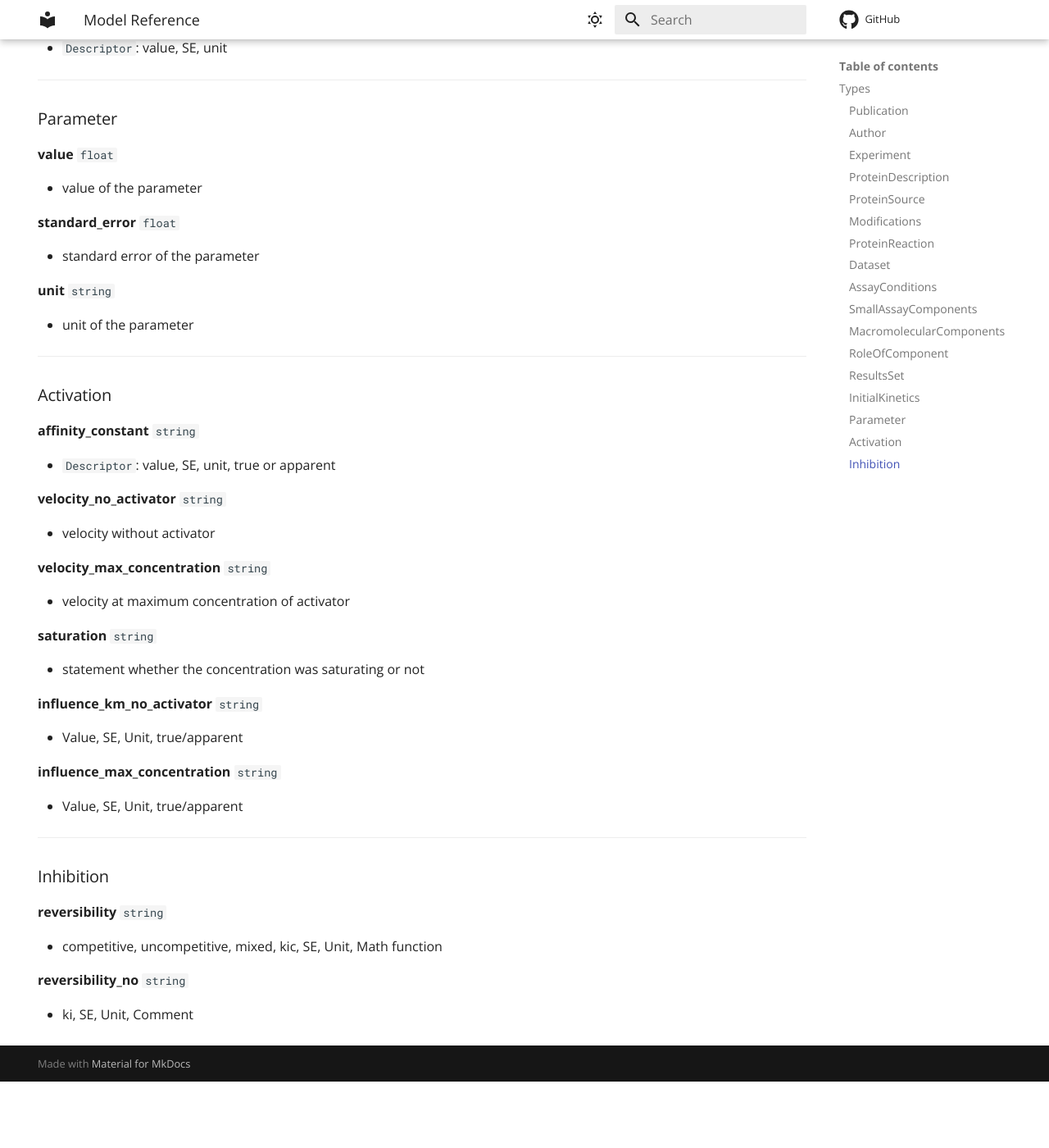
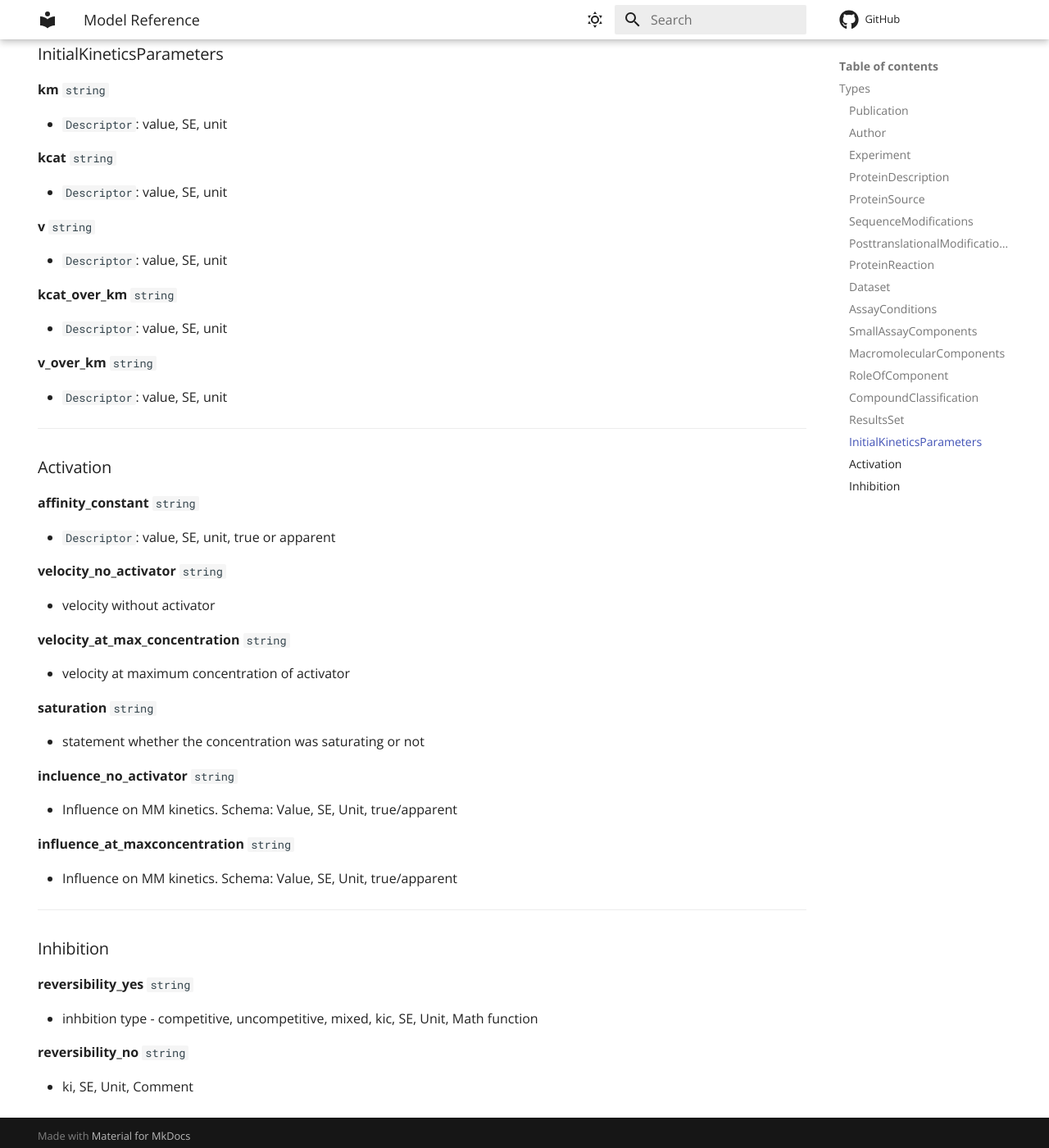
Before and after one commit to EnzymeML/strenda-specifications, an MkDocs documentation site: the page built from docs/model.md, in a window 1280 px wide and 1400 px high, scrolled down 7422 px. Shown: the whole window at 82% size. Built offline with MkDocs 1.6.1 and Material for MkDocs 9.7.7, drawn with Linux system fonts in a browser that asks for light colours; comment, search, counter and statistics services are not loaded; before the commit the page ends 8741 px from its top, so only the background shows below that; some of the changed text lies outside the part shown.

Commit message:
Model update

````diff
--- a/docs/model.md
+++ b/docs/model.md
@@ -15,51 +15,52 @@
         experiment(Experiment)
         proteindescription(ProteinDescription)
         proteinsource(ProteinSource)
-        modifications(Modifications)
+        sequencemodifications(SequenceModifications)
+        posttranslationalmodifications(PosttranslationalModifications)
         proteinreaction(ProteinReaction)
         dataset(Dataset)
         assayconditions(AssayConditions)
         smallassaycomponents(SmallAssayComponents)
         macromolecularcomponents(MacromolecularComponents)
         roleofcomponent(RoleOfComponent)
+        compoundclassification(CompoundClassification)
         resultsset(ResultsSet)
-        initialkinetics(InitialKinetics)
-        parameter(Parameter)
+        initialkineticsparameters(InitialKineticsParameters)
         activation(Activation)
         inhibition(Inhibition)
         publication(Publication) --> author(Author)
         publication(Publication) --> experiment(Experiment)
         experiment(Experiment) --> proteindescription(ProteinDescription)
-        proteindescription(ProteinDescription) --> modifications(Modifications)
+        proteindescription(ProteinDescription) --> sequencemodifications(SequenceModifications)
+        proteindescription(ProteinDescription) --> posttranslationalmodifications(PosttranslationalModifications)
         proteindescription(ProteinDescription) --> proteinsource(ProteinSource)
         proteindescription(ProteinDescription) --> proteinreaction(ProteinReaction)
         proteindescription(ProteinDescription) --> dataset(Dataset)
         dataset(Dataset) --> assayconditions(AssayConditions)
         dataset(Dataset) --> resultsset(ResultsSet)
-        resultsset(ResultsSet) --> initialkinetics(InitialKinetics)
+        assayconditions(AssayConditions) --> smallassaycomponents(SmallAssayComponents)
+        assayconditions(AssayConditions) --> macromolecularcomponents(MacromolecularComponents)
+        macromolecularcomponents(MacromolecularComponents) --> roleofcomponent(RoleOfComponent)
+        resultsset(ResultsSet) --> initialkineticsparameters(InitialKineticsParameters)
         resultsset(ResultsSet) --> activation(Activation)
         resultsset(ResultsSet) --> inhibition(Inhibition)
-        initialkinetics(InitialKinetics) --> parameter(Parameter)
-        initialkinetics(InitialKinetics) --> parameter(Parameter)
-        initialkinetics(InitialKinetics) --> parameter(Parameter)
-        initialkinetics(InitialKinetics) --> parameter(Parameter)
-        initialkinetics(InitialKinetics) --> parameter(Parameter)
 
         click publication "#publication" "Go to Publication"
         click author "#author" "Go to Author"
         click experiment "#experiment" "Go to Experiment"
         click proteindescription "#proteindescription" "Go to ProteinDescription"
         click proteinsource "#proteinsource" "Go to ProteinSource"
-        click modifications "#modifications" "Go to Modifications"
+        click sequencemodifications "#sequencemodifications" "Go to SequenceModifications"
+        click posttranslationalmodifications "#posttranslationalmodifications" "Go to PosttranslationalModifications"
         click proteinreaction "#proteinreaction" "Go to ProteinReaction"
         click dataset "#dataset" "Go to Dataset"
         click assayconditions "#assayconditions" "Go to AssayConditions"
         click smallassaycomponents "#smallassaycomponents" "Go to SmallAssayComponents"
         click macromolecularcomponents "#macromolecularcomponents" "Go to MacromolecularComponents"
         click roleofcomponent "#roleofcomponent" "Go to RoleOfComponent"
+        click compoundclassification "#compoundclassification" "Go to CompoundClassification"
         click resultsset "#resultsset" "Go to ResultsSet"
-        click initialkinetics "#initialkinetics" "Go to InitialKinetics"
-        click parameter "#parameter" "Go to Parameter"
+        click initialkineticsparameters "#initialkineticsparameters" "Go to InitialKineticsParameters"
         click activation "#activation" "Go to Activation"
         click inhibition "#inhibition" "Go to Inhibition"
     ```
@@ -69,9 +70,9 @@
 
 
 ### Publication
+This is the publication that includes the experimental results of an enzyme kinetics characterization.
 
-
-__title__ `string`
+__title__* `string`
 
 - Title of the publication
 
@@ -97,7 +98,7 @@
 ### Author
 
 
-__name__ `string`
+__name__* `string`
 
 - name of the author. Nomenclature: Family name initials first name
 
@@ -154,29 +155,31 @@
 ### ProteinDescription
 
 
-__uniprotkb_id__ `string`
+__uniprotkb_ac__ `string`
 
 - identifier obtained from UniProtKB
 
 
-__name__ `string`
+__protein_name__ `string`
 
 - name of the protein as of UniProtKB
 
 
-__sequence__ `string`
+__protein_sequence__ [`SequenceModifications`](#sequencemodifications)
+
+- amino acid sequence as from UniProtKB
 
 
-__modifications__ [`Modifications`](#modifications)
+__posttranslational_modifications__ [`PosttranslationalModifications`](#posttranslationalmodifications)
 
 
-__source__ [`ProteinSource`](#proteinsource)
+__protein_source__ [`ProteinSource`](#proteinsource)
 
 
 __reaction__ [`ProteinReaction`](#proteinreaction)
 
 
-__characteristics__ [`list[Dataset]`](#dataset)
+__protein_characterization__ [`list[Dataset]`](#dataset)
 
 
 ------
@@ -221,7 +224,7 @@
 
 ------
 
-### Modifications
+### SequenceModifications
 
 
 __sequence_modification__ `string`
@@ -229,12 +232,17 @@
 - modified amino acid sequence
 
 
-__type_of_modification__ `string`
+__specification_of_the_type_of_modification__ `string`
 
-- Description of the Types of modifications
+- Description of the types of modifications
 
 
-__determination_ptm__ `string`
+------
+
+### PosttranslationalModifications
+
+
+__determination_of_ptm__ `string`
 
 - Phosphorylation, Glycosylation, Acetylation, Hydroxylation, Methylation, Other
 
@@ -272,7 +280,12 @@
 __assay_conditions__ [`list[AssayConditions]`](#assayconditions)
 
 
-__result_set__ [`list[ResultsSet]`](#resultsset)
+__results_set__ [`list[ResultsSet]`](#resultsset)
+
+
+__doi__ `string`
+
+- DOI of the dataset
 
 
 ------
@@ -280,24 +293,19 @@
 ### AssayConditions
 
 
-__small_assay_components__ `list[string]`
+__small_assay_components__ [`SmallAssayComponents`](#smallassaycomponents)
 
 - Description of the compound used in the assay
 
 
-__macro_molecular_components__ `list[string]`
+__macromolecular_components__ [`MacromolecularComponents`](#macromolecularcomponents)
 
 - Description of the macromolecular components
 
 
-__protein_concentration__ `float`
+__concentration_of_the_assayed_protein__ `string`
 
 - value with unit
-
-
-__protein_concentration_unit__ `string`
-
-- unit of the protein concentration
 
 
 __description_of_concentration_measurement__ `string`
@@ -442,15 +450,38 @@
 
 ------
 
+### CompoundClassification
+
+
+__protein__ `string`
+
+
+__carbohydrate__ `string`
+
+
+__dna__ `string`
+
+
+__rna__ `string`
+
+
+__lipid__ `string`
+
+
+__other__ `string`
+
+
+------
+
 ### ResultsSet
 
 
 __name__ `string`
 
-- Name of the result set
+- Name of the results set
 
 
-__initial_kinetics__ [`InitialKinetics`](#initialkinetics)
+__initial_kinetic_parameters__ [`InitialKineticsParameters`](#initialkineticsparameters)
 
 - Km, kcat, V, kcat/Km, V/Km
 
@@ -463,53 +494,28 @@
 
 ------
 
-### InitialKinetics
+### InitialKineticsParameters
 
 
-__placeholder__ `string`
-
-- placeholder for the type of kinetics
-
-
-__km__ [`Parameter`](#parameter)
+__km__ `string`
 
 - `Descriptor`: value, SE, unit
 
-__kcat__ [`Parameter`](#parameter)
+__kcat__ `string`
 
 - `Descriptor`: value, SE, unit
 
-__v__ [`Parameter`](#parameter)
+__v__ `string`
 
 - `Descriptor`: value, SE, unit
 
-__kcat_over_km__ [`Parameter`](#parameter)
+__kcat_over_km__ `string`
 
 - `Descriptor`: value, SE, unit
 
-__v_over_km__ [`Parameter`](#parameter)
+__v_over_km__ `string`
 
 - `Descriptor`: value, SE, unit
-
-------
-
-### Parameter
-
-
-__value__ `float`
-
-- value of the parameter
-
-
-__standard_error__ `float`
-
-- standard error of the parameter
-
-
-__unit__ `string`
-
-- unit of the parameter
-
 
 ------
 
@@ -525,7 +531,7 @@
 - velocity without activator
 
 
-__velocity_max_concentration__ `string`
+__velocity_at_max_concentration__ `string`
 
 - velocity at maximum concentration of activator
 
@@ -535,14 +541,14 @@
 - statement whether the concentration was saturating or not
 
 
-__influence_km_no_activator__ `string`
+__incluence_no_activator__ `string`
 
-- Value, SE, Unit, true/apparent
+- Influence on MM kinetics. Schema: Value, SE, Unit, true/apparent
 
 
-__influence_max_concentration__ `string`
+__influence_at_maxconcentration__ `string`
 
-- Value, SE, Unit, true/apparent
+- Influence on MM kinetics. Schema: Value, SE, Unit, true/apparent
 
 
 ------
@@ -550,9 +556,9 @@
 ### Inhibition
 
 
-__reversibility__ `string`
+__reversibility_yes__ `string`
 
-- competitive, uncompetitive, mixed, kic, SE, Unit, Math function
+- inhbition type - competitive, uncompetitive, mixed, kic, SE, Unit, Math function
 
 
 __reversibility_no__ `string`
````
Also changed, not shown: other parts of docs/model.md (+6 -6 lines), 2 other files.
